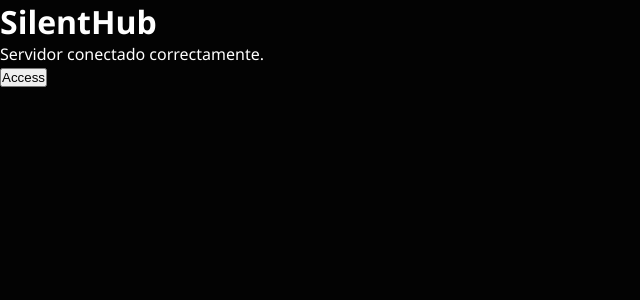
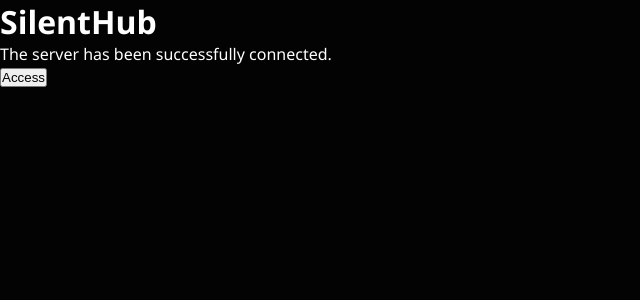
Before and after one commit to Silent-lua/Library, a Flask app: template templates/index.html in a window 1280 px wide. Shown: the top 300 px of the page, without its empty margins (0-640 px from the left). Run offline with Flask 3, Linux system fonts and the light colour scheme; the template is opened without the code that fills it, so the values that code supplies are empty.

Commit message:
Update index.html

```diff
--- a/templates/index.html
+++ b/templates/index.html
@@ -17,7 +17,7 @@
     <h1>SilentHub</h1>
 
     <p>
-        Servidor conectado correctamente.
+        The server has been successfully connected.
     </p>
 
     <a href="/panel">
```
